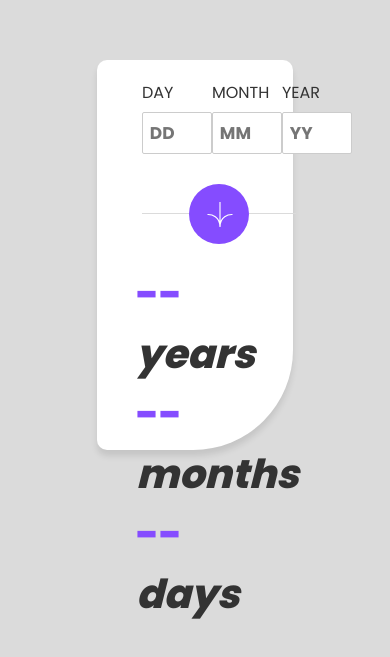
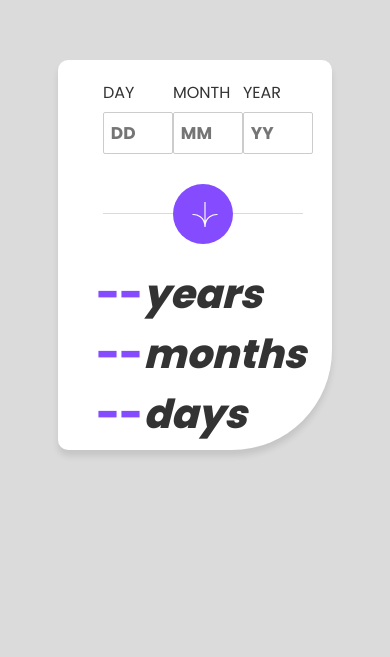
Before and after one commit to Cyntra-22/ageCalculator, a Svelte app: page / in a window 390 px wide. Shown: the part 167-824 px from the top of the page. Built offline with nearby package versions, Linux system fonts and the light colour scheme.

Commit message:
updated the width of main container

```diff
--- a/src/App.svelte
+++ b/src/App.svelte
@@ -60,7 +60,7 @@
 			font-weight: 1000;
 		}
 		.main-container{
-			width: 40%;
+			width: 60%;
 			height: 350px;
 		}
 		.year-calculation{
```
